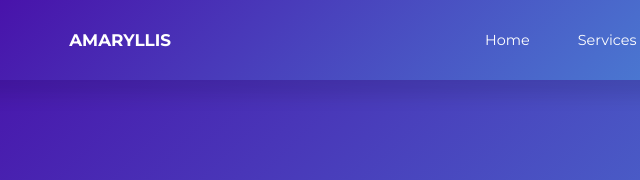
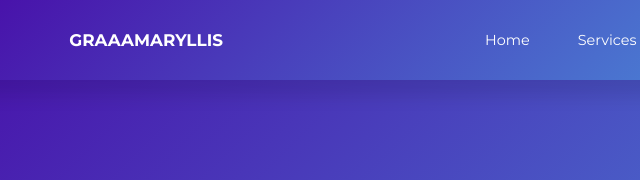
Before and after one commit to AdrienBAPTISTE/Reprod-PJ-Hospital-Website, a plain HTML site: page index.html in a window 1280 px wide. Shown: the top 180 px of the page, 46-686 px from the left. Drawn offline with nearby package versions, Linux system fonts and the light colour scheme.

Commit message:
develop init

```diff
--- a/index.html
+++ b/index.html
@@ -13,7 +13,7 @@
 <body>
     <nav>
         <div class="container">
-            <a href="h3" class="nav__logo"><h3>AMARYLLIS</h3></a>
+            <a href="h3" class="nav__logo"><h3>GRAAAMARYLLIS</h3></a>
 
             <ul id="nav__items">
                 <li><a href="#">Home</a></li>
```
